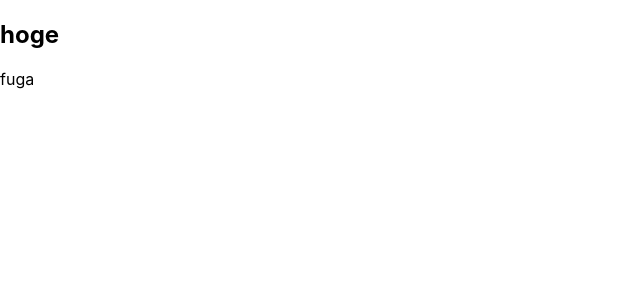
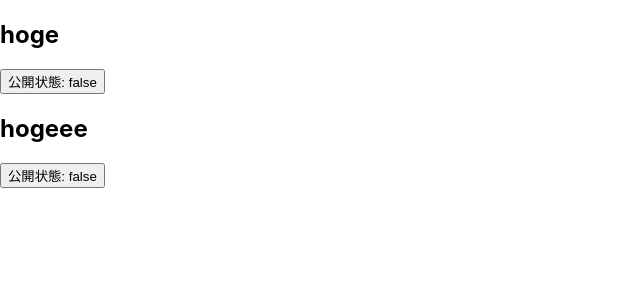
Before and after one commit to yu-nakagawa/React-hooks, a React (Create React App) app: page / in a window 1280 px wide. Shown: the top 300 px of the page, without its empty margins (0-640 px from the left). Built offline with nearby package versions, Linux system fonts and the light colour scheme.

Commit message:
use useState

```diff
--- a/src/App.css
+++ /dev/null
@@ -1,38 +0,0 @@
-.App {
-  text-align: center;
-}
-
-.App-logo {
-  height: 40vmin;
-  pointer-events: none;
-}
-
-@media (prefers-reduced-motion: no-preference) {
-  .App-logo {
-    animation: App-logo-spin infinite 20s linear;
-  }
-}
-
-.App-header {
-  background-color: #282c34;
-  min-height: 100vh;
-  display: flex;
-  flex-direction: column;
-  align-items: center;
-  justify-content: center;
-  font-size: calc(10px + 2vmin);
-  color: white;
-}
-
-.App-link {
-  color: #61dafb;
-}
-
-@keyframes App-logo-spin {
-  from {
-    transform: rotate(0deg);
-  }
-  to {
-    transform: rotate(360deg);
-  }
-}
--- a/src/App.js
+++ b/src/App.js
@@ -1,11 +1,10 @@
-import "./App.css";
-import "./components/Article";
 import Article from "./components/Article";
 
 function App() {
   return (
     <div>
       <Article title="hoge" content="fuga" />
+      <Article title="hogeee" content="fugaa" />
     </div>
   );
 }
--- a/src/components/Article.jsx
+++ b/src/components/Article.jsx
@@ -1,8 +1,16 @@
+import { useState } from "react";
+import { Content, Title, PublishButton } from "./index";
+
 const Article = (props) => {
+  const [isPublished, setIspublished] = useState(false);
+  const publishArticle = () => {
+    setIspublished(true);
+  };
   return (
     <div>
-      <h2>{props.title}</h2>
-      <p>{props.content}</p>
+      <Title title={props.title} />
+      <Content title={props.content} />
+      <PublishButton isPublished={isPublished} onClick={publishArticle} />
     </div>
   );
 };
--- /dev/null
+++ b/src/components/Content.jsx
@@ -0,0 +1,5 @@
+const Content = (props) => {
+  return <h2>{props.content}</h2>;
+};
+
+export default Content;
--- /dev/null
+++ b/src/components/PublishButton.jsx
@@ -0,0 +1,9 @@
+const PublishButton = (props) => {
+  return (
+    <button onClick={props.onClick}>
+      公開状態: {props.isPublished.toString()}
+    </button>
+  );
+};
+
+export default PublishButton;
--- /dev/null
+++ b/src/components/Title.jsx
@@ -0,0 +1,5 @@
+const Title = (props) => {
+  return <h2>{props.title}</h2>;
+};
+
+export default Title;
--- /dev/null
+++ b/src/components/index.js
@@ -0,0 +1,3 @@
+export { default as Title } from "./Title";
+export { default as Content } from "./Content";
+export { default as PublishButton } from "./PublishButton";
```
